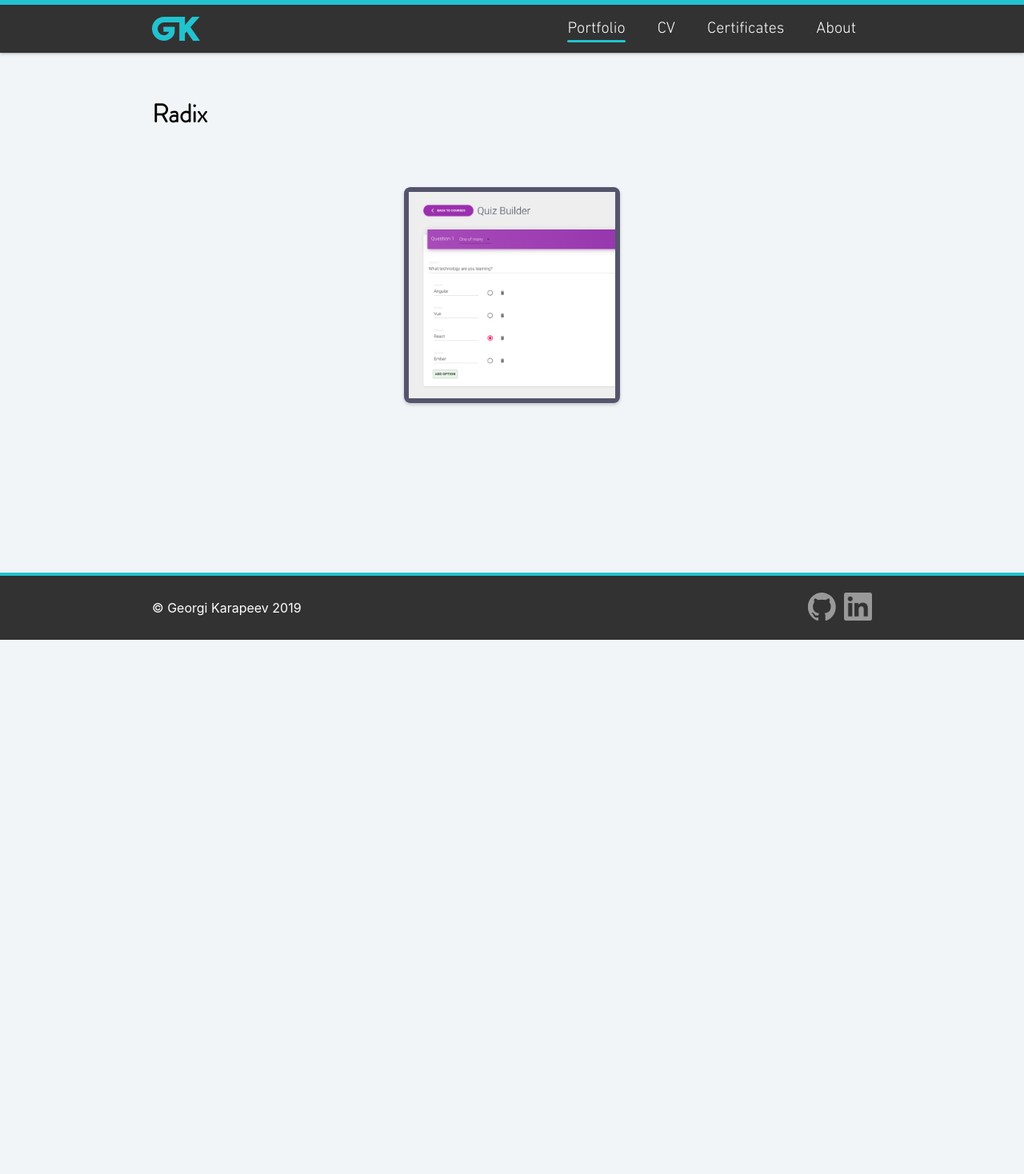
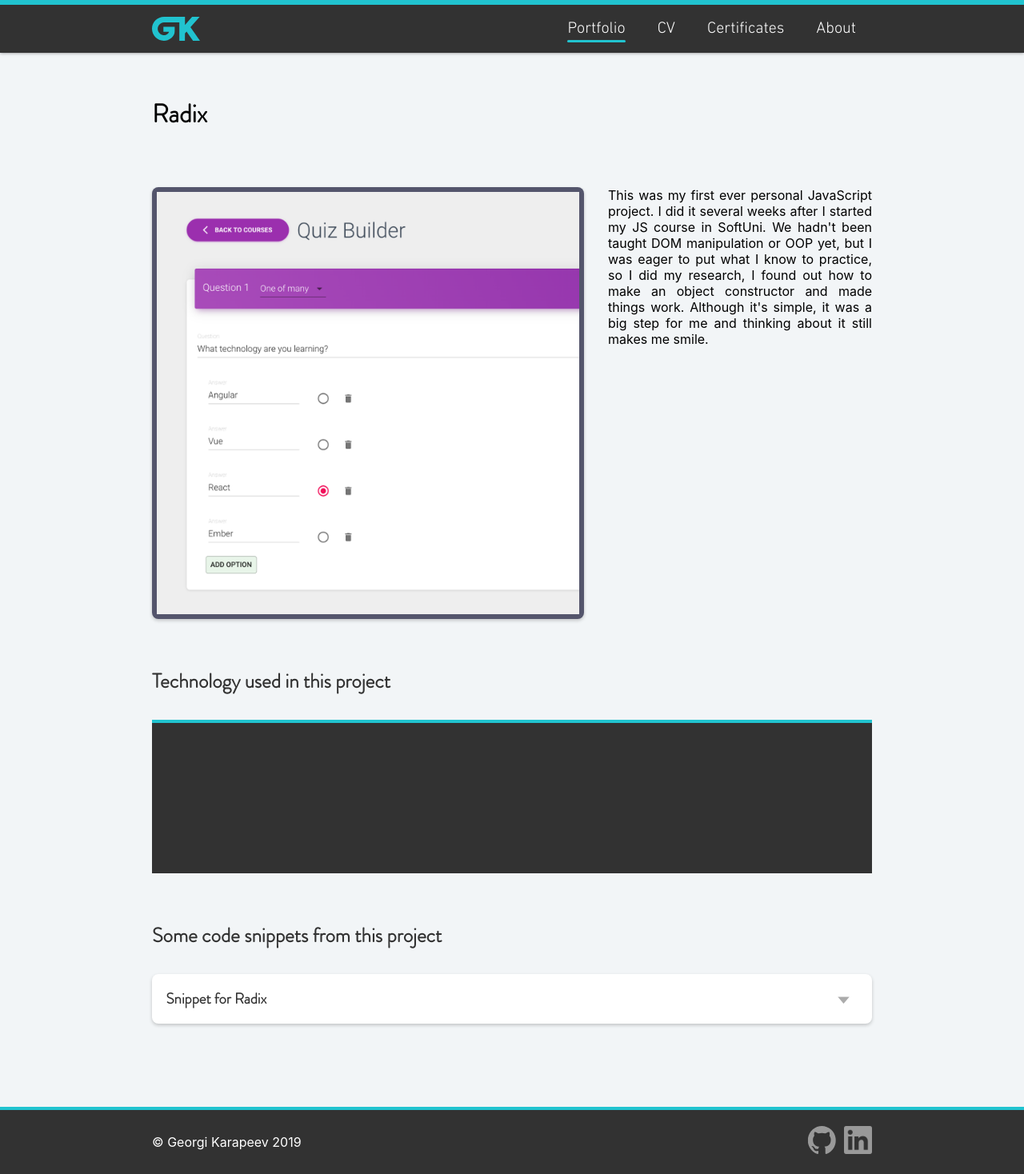
Before and after one commit to gkarapeev/dev-portfolio-2019, a React (Create React App) app: page /portfolio/radix in a window 1280 px wide. Shown: the whole page at 80% size. Before the commit the page ends 800 px from the top, so only its background shows below. Built offline with nearby package versions, Linux system fonts and the light colour scheme.

Commit message:
Add TechBox component and ExpansionPanel to ProjectPage

```diff
--- a/src/components/ExpansionPanel/ExpansionPanel.js
+++ b/src/components/ExpansionPanel/ExpansionPanel.js
@@ -22,7 +22,7 @@ class ExpansionPanel extends React.Component {
 
   render() {
     return (
-      <Paper bg='white' classes={'exPanel'}>
+      <Paper bg='white' classes={['exPanel']}>
         <h3 onClick={this.handleExpandToggle}>{this.props.title}</h3>
         <img src={triangle} alt='expand' className='triangle' onClick={this.handleExpandToggle}/>
         {this.state.expanded ?
--- a/src/components/PageContent/PageContent.css
+++ b/src/components/PageContent/PageContent.css
@@ -5,3 +5,7 @@
   flex-direction: column;
   margin-top: 3em;
 }
+
+.contentContainer > div {
+  margin-bottom: 60px;
+}
--- /dev/null
+++ b/src/components/TechBox/TechBox.css
@@ -0,0 +1,17 @@
+.techBox {
+  background-color: #323232;
+  position: relative;
+  height: 150px;
+  display: flex;
+  padding: 1.3em;
+}
+
+.techBox::before {
+  content: '';
+  position: absolute;
+  left: 0;
+  right: 0;
+  top: 0;
+  height: 4px;
+  background-color: #21C3CF;
+}
--- /dev/null
+++ b/src/components/TechBox/TechBox.js
@@ -0,0 +1,12 @@
+import React from 'react'
+import './TechBox.css'
+
+const TechBox = (props) => {
+  return(
+    <div className='techBox'>
+
+    </div>
+  )
+};
+
+export default TechBox;
--- a/src/pages/Project/ProjectPage.css
+++ b/src/pages/Project/ProjectPage.css
@@ -1,14 +1,19 @@
 .projectPicContainer {
-  display: flex;
-  justify-content: center;
-}
-.projectPicContainer a {
-  width: 30%;
-  height: 30%;
+  display: grid;
+  grid-template-columns: 3fr 2fr;
 }
 
-.projectPic img {
+.projectDoc img {
   height: 100%;
   width: 100%;
   vertical-align: top;
 }
+
+.projectDescription {
+  margin: 0 0 0 30px;
+  text-align: justify;
+}
+
+.snippetTitle {
+  margin-bottom: 30px;
+}
--- a/src/pages/Project/ProjectPage.js
+++ b/src/pages/Project/ProjectPage.js
@@ -3,18 +3,31 @@ import PageContent from '../../components/PageContent/PageContent'
 import Titlebar from '../../components/Titlebar/Titlebar'
 import Document from '../../components/Document/Document'
 import './ProjectPage.css'
+import TechBox from '../../components/TechBox/TechBox'
+import ExpansionPanel from '../../components/ExpansionPanel/ExpansionPanel'
 import project_list from '../../projects/project_list'
 
 const ProjectPage = (props) => {
-  const ProjectPic = project_list.filter(project => project.title.match(props.name))[0].projectPic
-  console.log(ProjectPic)
+  const thisProject = project_list.filter(project => project.title.match(props.name))[0]
+  const ProjectPic = thisProject.projectPic
   return(
     <Fragment>
       <Titlebar name={props.name} />
       <PageContent>
         <div className='projectPicContainer'>
-          <Document content={ProjectPic} bg='purple' target='_blank' classes={['projectPic']} address={'https://www.google.bg'} hoverMsg='Open project in new tab'/>
+          <Document content={ProjectPic} bg='purple' target='_blank' classes={['projectDoc']} address={'https://www.google.bg'} hoverMsg='Open project in new tab'/>
+          <p className='projectDescription'>
+            {thisProject.description}
+          </p>
         </div>
+        <h2 className='snippetTitle'>
+          Technology used in this project
+        </h2>
+        <TechBox stack={thisProject.stack} />
+        <h2 className='snippetTitle'>
+          Some code snippets from this project
+        </h2>
+        <ExpansionPanel title={'Snippet for ' + props.name} snippet={thisProject.snippet}/>
       </PageContent>
     </Fragment>
   )
--- a/src/projects/project_list.js
+++ b/src/projects/project_list.js
@@ -14,31 +14,46 @@ const project_list = [
     path: '/portfolio/tic-tac-toe',
     title: 'Tic-Tac-Toe',
     thumb: TicTacToe,
-    projectPic: TicTacToe
+    projectPic: TicTacToe,
+    snippet: 'TicTacToe snippet, mothafuckaaa!',
+    description: 'This was my first ever personal JavaScript project. I did it several weeks after I started my JS course in SoftUni. We hadn\'t been taught DOM manipulation or OOP yet, but I was eager to put what I know to practice, so I did my research, I found out how to make an object constructor and made things work. Although it\'s simple, it was a big step for me and thinking about it still makes me smile.',
+    stack: ['HTML5', 'CSS3', 'JavaScript']
   },
   {
     path: '/portfolio/application-manager',
     title: 'Application Manager',
     thumb: AppManager,
-    projectPic: AppManager
+    projectPic: AppManager,
+    snippet: 'AppManager snippet, mothafuckaaa!',
+    description: 'This was my first ever personal JavaScript project. I did it several weeks after I started my JS course in SoftUni. We hadn\'t been taught DOM manipulation or OOP yet, but I was eager to put what I know to practice, so I did my research, I found out how to make an object constructor and made things work. Although it\'s simple, it was a big step for me and thinking about it still makes me smile.',
+    stack: ['HTML5', 'CSS3', 'JavaScript']
   },
   {
     path: '/portfolio/interngram',
     title: 'InternGram',
     thumb: InternGram,
-    projectPic: InternGram
+    projectPic: InternGram,
+    snippet: 'InternGram snippet, mothafuckaaa!',
+    description: 'This was my first ever personal JavaScript project. I did it several weeks after I started my JS course in SoftUni. We hadn\'t been taught DOM manipulation or OOP yet, but I was eager to put what I know to practice, so I did my research, I found out how to make an object constructor and made things work. Although it\'s simple, it was a big step for me and thinking about it still makes me smile.',
+    stack: ['HTML5', 'CSS3', 'JavaScript']
   },
   {
     path: '/portfolio/radix',
     title: 'Radix',
     thumb: Radix,
-    projectPic: Radix
+    projectPic: Radix,
+    snippet: 'Radix snippet, mothafuckaaa!',
+    description: 'This was my first ever personal JavaScript project. I did it several weeks after I started my JS course in SoftUni. We hadn\'t been taught DOM manipulation or OOP yet, but I was eager to put what I know to practice, so I did my research, I found out how to make an object constructor and made things work. Although it\'s simple, it was a big step for me and thinking about it still makes me smile.',
+    stack: ['HTML5', 'CSS3', 'JavaScript']
   },
   {
     path: '/portfolio/shopping-cards',
     title: 'Shopping Cards',
     thumb: ShoppingCards,
-    projectPic: ShoppingCards
+    projectPic: ShoppingCards,
+    snippet: 'ShoppingCards snippet, mothafuckaaa!',
+    description: 'This was my first ever personal JavaScript project. I did it several weeks after I started my JS course in SoftUni. We hadn\'t been taught DOM manipulation or OOP yet, but I was eager to put what I know to practice, so I did my research, I found out how to make an object constructor and made things work. Although it\'s simple, it was a big step for me and thinking about it still makes me smile.',
+    stack: ['HTML5', 'CSS3', 'JavaScript']
   }
 ]
 
```
